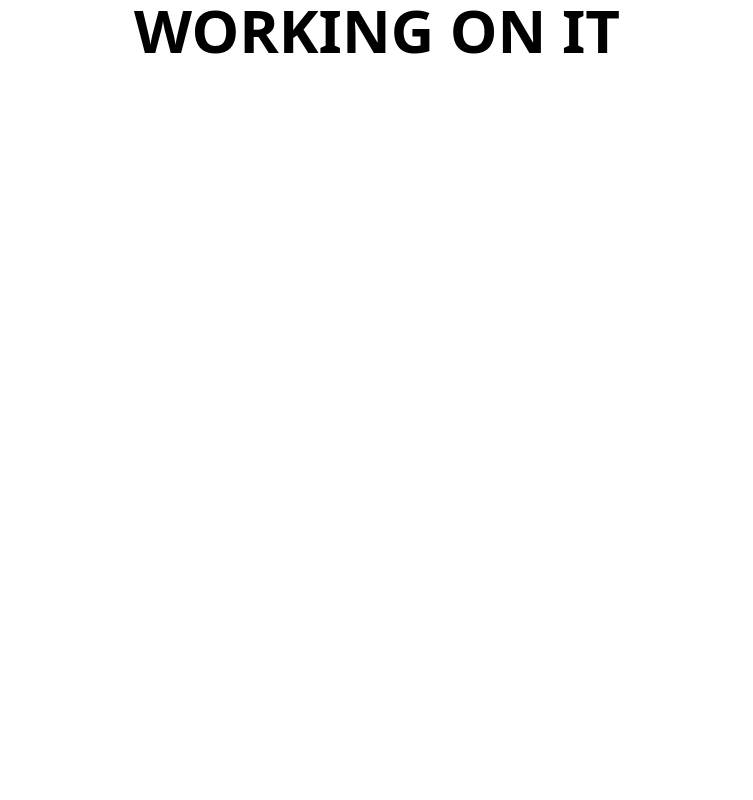
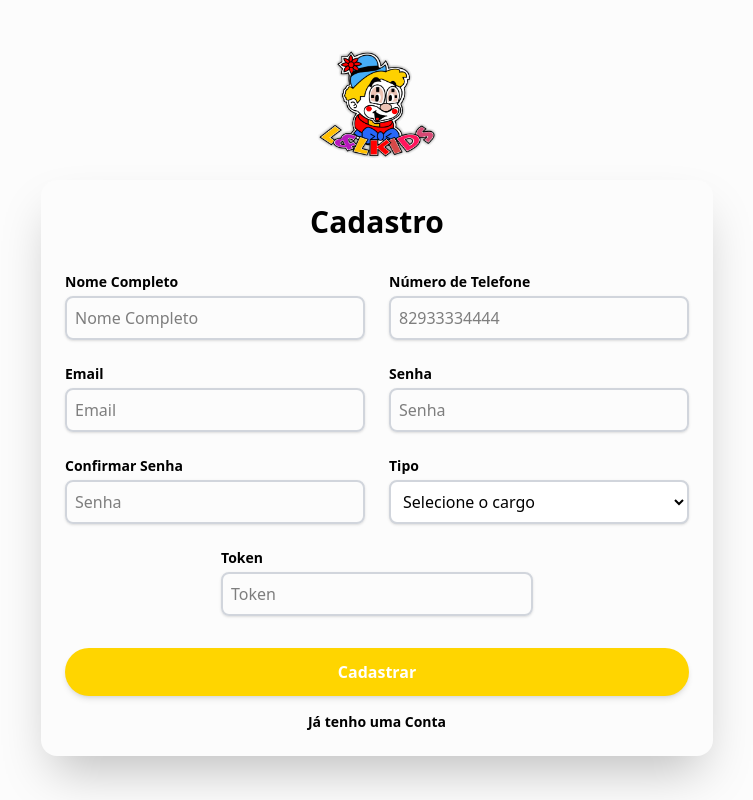
Before and after one commit to RafaelAlvesMDO/llkids-crm-front, a React (Vite) app: page /register in a window 1280 px wide. Shown: the whole page, without its empty margins (263-1016 px from the left). Built offline with nearby package versions, Linux system fonts and the light colour scheme.

Commit message:
Feat: Created new Register page file

```diff
--- a/src/pages/Register.tsx
+++ b/src/pages/Register.tsx
@@ -1,8 +1,18 @@
+import RegisterLogo from "../components/register/RegisterLogo";
+import RegisterForms from "../components/register/RegisterForms";
+
+import React from "react";
+
 const Register: React.FC = () => {
   return (
-    <div className="flex items-center justify-center">
-      <h1 className="font-bold text-6xl text-black">WORKING ON IT</h1>
-    </div>
+    <>
+      <div className="w-screen min-h-screen flex items-center justify-center bg-neutral-100">
+        <div className="flex flex-col items-stretch gap-4 w-full max-w-2xl">
+          <RegisterLogo />
+          <RegisterForms />
+        </div>
+      </div>
+    </>
   );
 };
 
```
